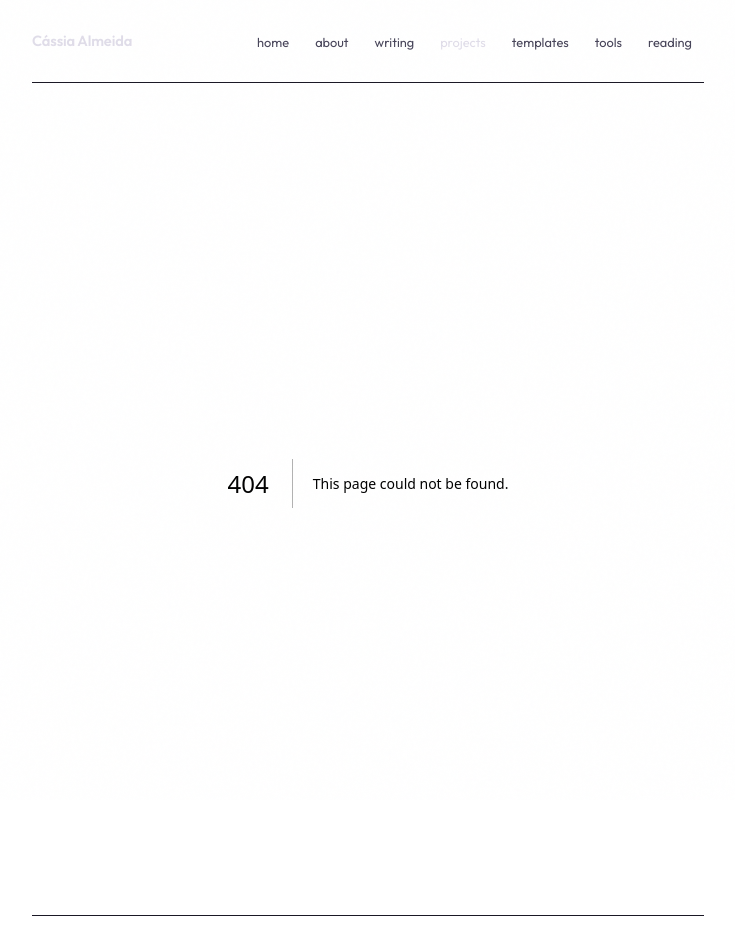
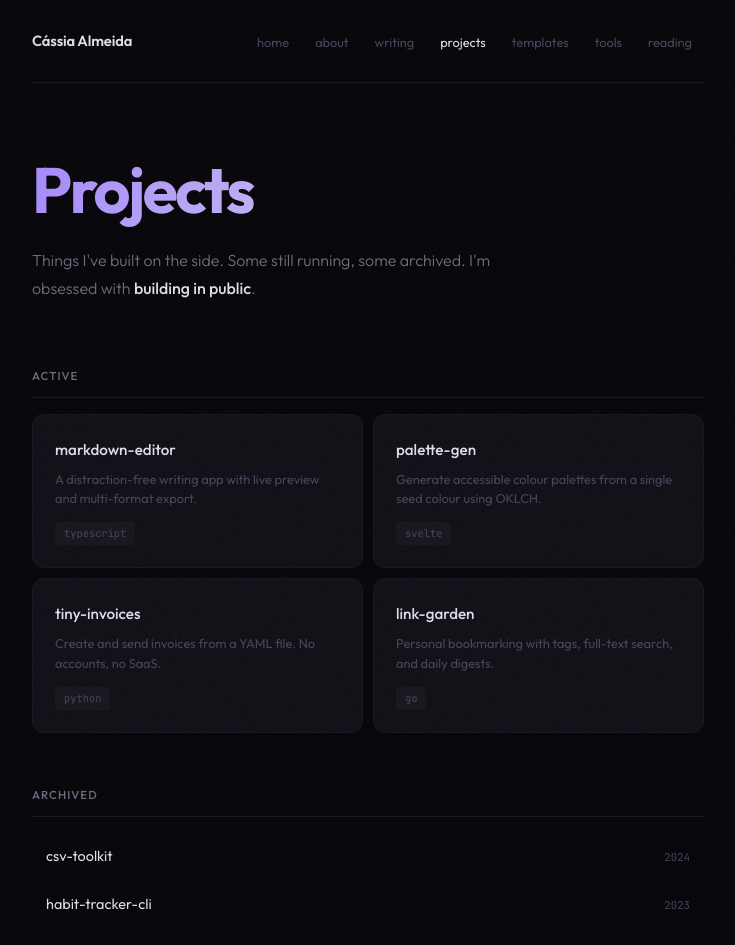
Before and after one commit to shiphrahx/cassia-almeida.com, a Next.js app: page /projects in a window 1280 px wide. Before the commit this address had no page. Shown: the top 945 px of the page, without its empty margins (272-1007 px from the left). Built offline with nearby package versions, Linux system fonts and the light colour scheme.

Commit message:
feat: add projects page

```diff
--- /dev/null
+++ b/app/projects/page.tsx
@@ -0,0 +1,46 @@
+export default function Projects() {
+  return (
+    <>
+      <h1 className="page-title">Projects</h1>
+      <p className="page-subtitle">
+        Things I&apos;ve built on the side. Some still running, some archived. I&apos;m obsessed with{" "}
+        <strong>building in public</strong>.
+      </p>
+
+      <div className="section">
+        <div className="section-header"><span className="section-title">Active</span></div>
+        <div className="card-grid">
+          <a className="card" href="#">
+            <div className="card-name">markdown-editor</div>
+            <div className="card-desc">A distraction-free writing app with live preview and multi-format export.</div>
+            <span className="card-tag">typescript</span>
+          </a>
+          <a className="card" href="#">
+            <div className="card-name">palette-gen</div>
+            <div className="card-desc">Generate accessible colour palettes from a single seed colour using OKLCH.</div>
+            <span className="card-tag">svelte</span>
+          </a>
+          <a className="card" href="#">
+            <div className="card-name">tiny-invoices</div>
+            <div className="card-desc">Create and send invoices from a YAML file. No accounts, no SaaS.</div>
+            <span className="card-tag">python</span>
+          </a>
+          <a className="card" href="#">
+            <div className="card-name">link-garden</div>
+            <div className="card-desc">Personal bookmarking with tags, full-text search, and daily digests.</div>
+            <span className="card-tag">go</span>
+          </a>
+        </div>
+      </div>
+
+      <div className="section">
+        <div className="section-header"><span className="section-title">Archived</span></div>
+        <div className="list">
+          <a className="list-item" href="#"><span className="list-item-title">csv-toolkit</span><span className="list-item-meta">2024</span></a>
+          <a className="list-item" href="#"><span className="list-item-title">habit-tracker-cli</span><span className="list-item-meta">2023</span></a>
+          <a className="list-item" href="#"><span className="list-item-title">static-site-starter</span><span className="list-item-meta">2022</span></a>
+        </div>
+      </div>
+    </>
+  );
+}
```
